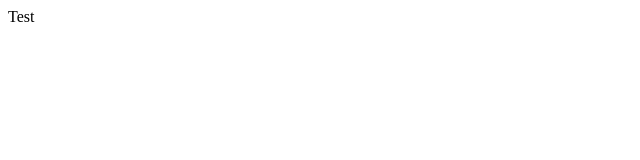
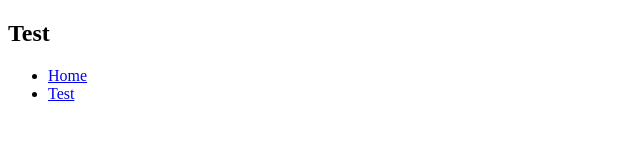
Before and after one commit to WorkFortBD/FullStack-Web-Development, a plain HTML site: page test.html in a window 1280 px wide. Shown: the whole page, without its empty margins (0-640 px from the left). Drawn offline with Linux system fonts and the light colour scheme.

Commit message:
Added page links

```diff
--- a/test.html
+++ b/test.html
@@ -9,7 +9,17 @@
 </head>
 
 <body>
-    Test
+    <h2>Test</h2>
+    <nav>
+        <ul>
+            <li>
+                <a href="index.html">Home</a>
+            </li>
+            <li>
+                <a href="test.html">Test</a>
+            </li>
+        </ul>
+    </nav>
 </body>
 
 </html>
```
Also changed, not shown: index.html (+10 -0 lines).
